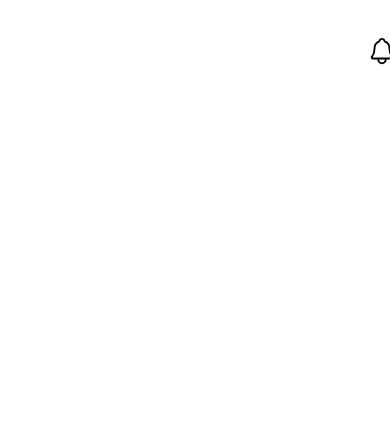
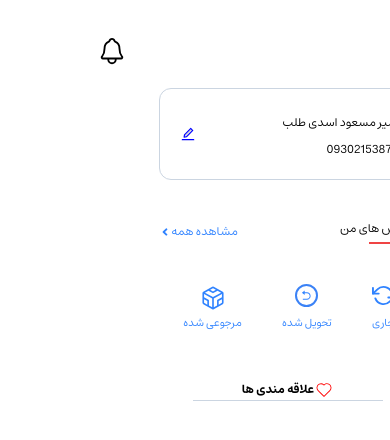
Before and after one commit to amirmasoudprogrammer/project_dress, a Next.js app: page /User_Dashboard in a window 390 px wide. Shown: the top 440 px of the page. Built offline with nearby package versions, Linux system fonts and the light colour scheme.

Commit message:
add project

```diff
--- a/src/app/User_Dashboard/layout.js
+++ b/src/app/User_Dashboard/layout.js
@@ -5,7 +5,7 @@ import {IoBagOutline} from "react-icons/io5";
 import {CiHeart, CiLogin} from "react-icons/ci";
 import {FaAngleDown} from "react-icons/fa6";
 import {RxHamburgerMenu} from "react-icons/rx";
-import { IoNotificationsOutline } from "react-icons/io5";
+import {IoNotificationsOutline} from "react-icons/io5";
 
 import Link from "next/link";
 import {motion} from "framer-motion";
@@ -19,14 +19,15 @@ function Layout({children}) {
             <div className="container m-auto flex md:flex-row items-start justify-between relative">
                 {/* دکمه منوی موبایل */}
 
-                    <div className="flex md:hidden text-black mr-5 items-center mt-10 justify-center">
-                        <button onClick={() => setMenuOpen(true)} className="text-2xl">
-                            <RxHamburgerMenu/>
-                        </button>
-                    </div>
+                <div className="flex md:hidden text-black mr-5 items-center mt-10 justify-center">
+                    <button onClick={() => setMenuOpen(true)} className="text-2xl">
+                        <RxHamburgerMenu/>
+                    </button>
+                </div>
 
                 {/* منوی موبایل */}
-                <motion.div initial={{x: "200%"}} animate={{x: menuOpen ? "0%" : "250%"}} transition={{duration: 0.3}} className="fixed top-0 right-0 w-3/4 h-full bg-white shadow-lg z-50 p-5 md:hidden">
+                <motion.div initial={{x: "200%"}} animate={{x: menuOpen ? "0%" : "250%"}} transition={{duration: 0.3}}
+                            className="fixed top-0 right-0 w-3/4 h-full bg-white shadow-lg z-50 p-5 md:hidden">
                     <button
                         onClick={() => setMenuOpen(false)}
                         className="text-red-600 text-2xl absolute top-4 left-4"
@@ -92,8 +93,8 @@ function Layout({children}) {
                     </div>
                 </motion.div>
                 {/* دستکتاپ */}
-                <div className="hidden md:block border  border-slate-300 w-[369px] h-[650px] mt-10 rounded-lg">
-                    <div className="mt-12 text-[16px] w-[341px] border-b border-slate-300 m-auto pb-2">
+                <div className="hidden md:block border  border-slate-300 w-[369px] min-h-[650px] mt-10 rounded-lg">
+                    <div className="mt-12 text-[16px] w-[321px] border-b border-slate-300 m-auto pb-2">
                         <div className="mr-2 flex items-start justify-between flex-col">
                             <span className="text-black">امیرمسعود اسدی طلب</span>
                         </div>
@@ -104,7 +105,7 @@ function Layout({children}) {
                             </Link>
                         </div>
                     </div>
-                    <div className="flex flex-col items-start justify-between mr-5 mt-10 ">
+                    <div className="flex flex-col items-start justify-between mr-5 m-auto ml-5 mt-10 ">
                         <div className="flex items-start justify-start border-b border-slate-300 w-[321px] pb-3">
                             <Link href="/User_Dashboard/orders" className="flex items-center justify-center text-black">
                                 <IoBagOutline/>
@@ -162,11 +163,10 @@ function Layout({children}) {
                         </div>
                     </div>
                 </div>
-                <div>{children}</div>
+                <div className="w-full max-w-[1200px] mx-auto overflow-hidden md:overflow-visible">{children}</div>
                 <div className=" flex items-center justify-between mt-9 ml-6 md:mr-20 md:mt-5 text-black cursor-pointer md:text-[34px] text-[30px]">
-                    <span><IoNotificationsOutline /></span>
+                    <span><IoNotificationsOutline/></span>
                 </div>
-
             </div>
         </>
     );
--- a/src/components/template/UserPage.jsx
+++ b/src/components/template/UserPage.jsx
@@ -25,15 +25,54 @@ function UserPage(props) {
     console.log(state)
     return (
         <>
-            <div className="container m-auto mr-5 flex flex-col items-start justify-between mt-10">
-                <div className="flex items-center justify-between md:hidden border border-slate-300 mt-20 w-[250px] p-5">
+            <div className="container m-auto md:mr-5 flex flex-col items-start justify-between mt-10">
+                <div
+                    className="flex items-center rounded-xl  justify-between md:hidden border border-slate-300 mt-12 w-[260px] p-5">
                     <div className="text-black ">
-                        <span>امیر مسعود اسدی طلب</span>
-                        <p>09302153874</p>
+                        <span className="text-[12px]">امیر مسعود اسدی طلب</span>
+                        <p className="text-[12px] mt-2">09302153874</p>
                     </div>
                     <Link href="">
                         <AiTwotoneEdit color="blue"/>
                     </Link>
+                </div>
+                <div className="block md:hidden">
+                    <div className="flex items-center justify-between mt-10 w-[260px]">
+                        <div className="flex flex-col items-start justify-between">
+                            <span className="text-black text-[12px]">سفارش های من</span>
+                            <p className="w-[50px] h-[2px] bg-red-500 mt-1"></p>
+                        </div>
+                        <div className="flex items-center justify-end ">
+                            <Link href="" className="text-[12px] flex items-center justify-center text-[#3083FF]">
+                                <span className="ml-0 text-[12px]">مشاهده همه</span>
+                                <FaAngleLeft/>
+                            </Link>
+                        </div>
+                    </div>
+                    <div className="mt-10">
+                        <div className="flex items-center justify-center gap-5">
+                            <div className="flex flex-col items-center justify-between">
+                                <Link className="text-[#3083FF] text-[23px] flex flex-col items-center justify-between group" href="">
+                                    <span className="group-hover:animate-spin"><FiRefreshCcw/></span>
+                                    <p className="text-[11px] mt-2">جاری</p>
+                                </Link>
+                            </div>
+                            <div className="mr-5 flex flex-col items-center justify-between">
+                                <Link className="text-[#3083FF] text-[11px] flex flex-col items-center justify-between group" href="">
+                <span className="group-hover:animate-pulse p-1 text-[11px] border-2 rounded-xl border-blue-500">
+                    <RiArrowGoBackFill/>
+                </span>
+                                    <p className="text-[11px] mt-2">تحویل شده</p>
+                                </Link>
+                            </div>
+                            <div className="mr-5 flex flex-col items-center justify-between">
+                                <Link className="text-[#3083FF] text-[11px] flex flex-col items-center justify-between group" href="">
+                                    <span className="group-hover:animate-bounce"><PiCodesandboxLogo size="26"/></span>
+                                    <p className="text-[11px] mt-1">مرجوعی شده</p>
+                                </Link>
+                            </div>
+                        </div>
+                    </div>
                 </div>
                 <div className="hidden md:flex flex-col items-start justify-between ">
                     <div className="flex flex-col items-start justify-between">
@@ -76,16 +115,18 @@ function UserPage(props) {
                         </div>
                     </div>
                 </div>
-                <div className="mt-10 ml-10 md:ml-0">
-                    <div className="flex items-center mt-10 justify-center border-b border-slate-300 md:border-0 m-auto md:justify-start">
-                        <CiHeart color="red" size="40"/>
-                        <span className="text-black md:text-[20px] font-bold">علاقه مندی ها</span>
+                <div className="mt-2 ml-10 md:ml-0">
+                    <div className="flex items-center mt-10 text-[20px] md:text-[34px] justify-center  mr-9 w-[190px] md:w-auto border-b border-slate-300 md:border-0  md:justify-start">
+                        <CiHeart color="red"/>
+                        <span className="text-black text-[12px] md:text-[20px] font-bold">علاقه مندی ها</span>
                     </div>
-                    {favoritesItem.length === 0 && <div className="m-auto hidden md:flex items-center justify-center w-full relative top-20 right-80 left-0">
+                    {favoritesItem.length === 0 && <div
+                        className="m-auto hidden md:flex items-center justify-center w-full relative top-20 right-80 left-0">
                         <span className="text-black">علاقه مندی ها خالی هست!</span>
                     </div>}
-                    <div className="flex items-center justify-center flex-wrap mt-5  ">
-                        {favoritesItem.map((images) => <CardProductImage key={images.id} id={images.id} product={images}/>)}
+                    <div className="flex items-center justify-center flex-wrap mt-5 mr-10 md:mr-0 ">
+                        {favoritesItem.map((images) => <CardProductImage key={images.id} id={images.id}
+                                                                         product={images}/>)}
                     </div>
                 </div>
 
```
